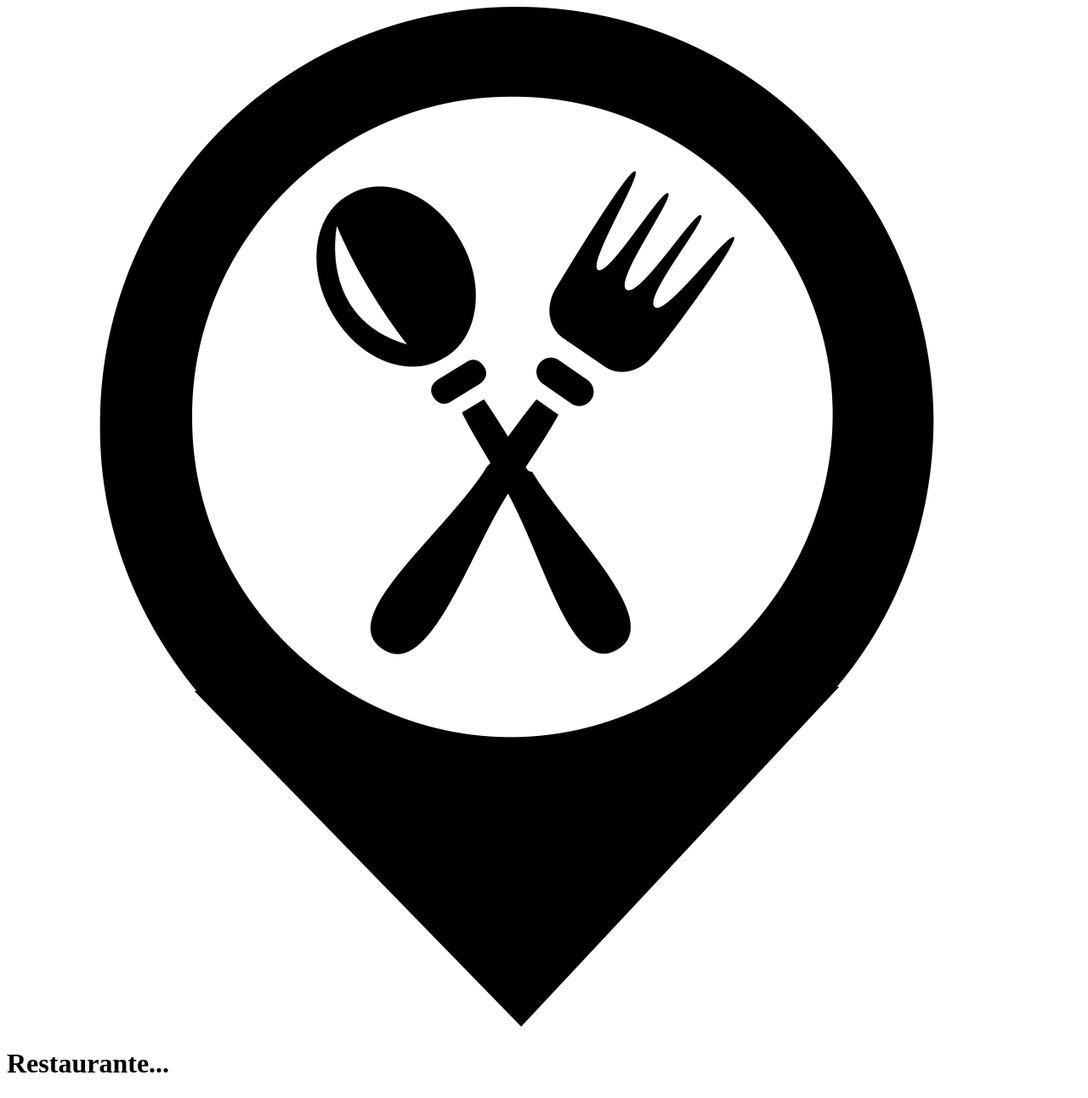
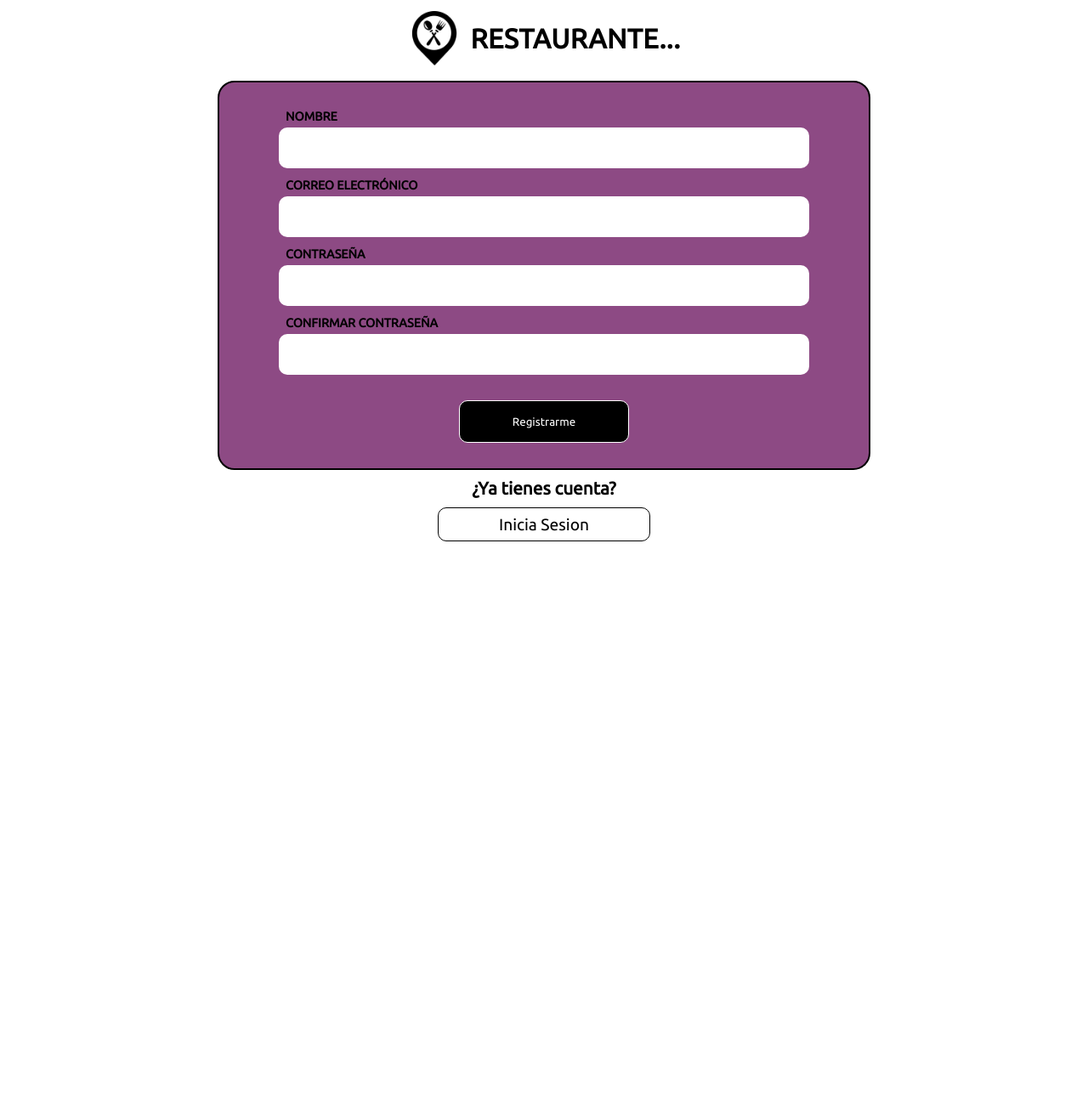
Before and after one commit to EdwMore/Proyecto-Grupo-4, a Flask app: page /registro/ in a window 1280 px wide. Shown: the whole page at 85% size. After the commit the page ends 637 px from the top, so only its background shows below. Run offline with Flask 2, Linux system fonts and the light colour scheme.

Commit message:
Js y Css agregados

```diff
--- /dev/null
+++ b/static/css/styleRegistro.css
@@ -0,0 +1,116 @@
+@import url('https://fonts.googleapis.com/css2?family=Ubuntu&display=swap');
+
+* {
+    margin: 0;
+    padding: 0;
+    box-sizing: border-box;
+    font-family: 'Ubuntu', sans-serif;
+}
+
+.contenedor {
+    display: flex;
+    justify-content: center;
+    align-items: center;
+    height: 5em;
+    margin-top: 5px;
+    color: #000;
+}
+
+.contenedor__imagen {
+    height: 4em;
+    margin-right: 10px;
+    display: inline-block;
+
+}
+
+.contenedor__imagen img {
+    width: fit-content;
+    height: 100%;
+    object-fit: contain;
+}
+
+h1 {
+    display: inline;
+    letter-spacing: .5px;
+    text-transform: uppercase;
+}
+
+.formulario {
+    border: 2px solid #000;
+    margin: 10px auto;
+    padding: 30px 70px;
+    font-weight: bold;
+    border-radius: 20px;
+    background: #8d4a84;
+    width: 60%;
+}
+
+.formulario label {
+    color: #000;
+    position: relative;
+    left: 8px;
+    text-transform: uppercase;
+    font-size: .9rem;
+}
+
+.formulario__datos {
+    width: 100%;
+    margin-top: 5px;
+    margin-bottom: 10px;
+    height: 3rem;
+    border-radius: 10px;
+    padding-left: 5.9px;
+    font-size: 1rem;
+    border-style: none;
+}
+
+.formulario__enviar {
+    margin: auto;
+    margin-top: 20px;
+    display: block;
+    width: 200px;
+    height: 50px;
+    border-style: none;
+    color: #fff;
+    background: #000;
+    border: 1px solid white;
+    border-radius: 10px;
+    transition: .5s;
+}
+
+.formulario__enviar:hover {
+    background: #fff;
+    color: #000;
+    border-color: #000;
+    box-shadow: 5px 5px 10px #fff;
+}
+
+.contenedor2 {
+    display: flex;
+    justify-content: center;
+    margin-top: 10px;
+    margin-bottom: 10px;
+}
+
+.contenedor2__cuenta {
+    font-size: 1.3rem;
+}
+.boton {
+    display: block;
+    margin: auto;
+    width: 250px;
+    height: 40px;
+    color: #000;
+    background: #fff;
+    border: 1px solid black;
+    border-radius: 10px;
+    font-size: 1.2em;
+    transition: .5s;
+}
+
+.boton:hover {
+    background: #000;
+    color: #fff;
+    border-color: #fff;
+    box-shadow: 5px 5px 10px #000;
+}
--- a/templates/Registro.html
+++ b/templates/Registro.html
@@ -4,12 +4,30 @@
     <meta charset="UTF-8">
     <meta http-equiv="X-UA-Compatible" content="IE=edge">
     <meta name="viewport" content="width=device-width, initial-scale=1.0">
+    <link rel="stylesheet" href="{{ url_for('static', filename='css/styleRegistro.css')}}">
     <title>Registro</title>
 </head>
 <body>
-    <div class="titulo">
-        <img src="{{ url_for('static', filename='images/logo.png')}}">
+    <div class="contenedor">
+        <div class="contenedor__imagen">
+            <img src="{{ url_for('static', filename='images/logo.png')}}">
+        </div>
         <h1>Restaurante...</h1>
     </div>
+    <form action="" method="post" class="formulario">
+        <label>Nombre</label>
+        <input type="text" name="nombre" class="formulario__datos">
+        <label>Correo Electrónico</label>
+        <input type="email" name="email" class="formulario__datos">
+        <label>Contraseña</label>
+        <input type="password" name="password" class="formulario__datos">
+        <label>Confirmar Contraseña</label>
+        <input type="password" name="password" class="formulario__datos">
+        <input type="submit" value="Registrarme" class="formulario__enviar" src="#">
+    </form>
+    <div class="contenedor2">
+        <h4 class="contenedor2__cuenta">¿Ya tienes cuenta?</h4>
+    </div>
+    <button class="boton" type="submit">Inicia Sesion</button>
 </body>
 </html>
```
Also changed, not shown: static/js/validacionRegistro.js (added).
